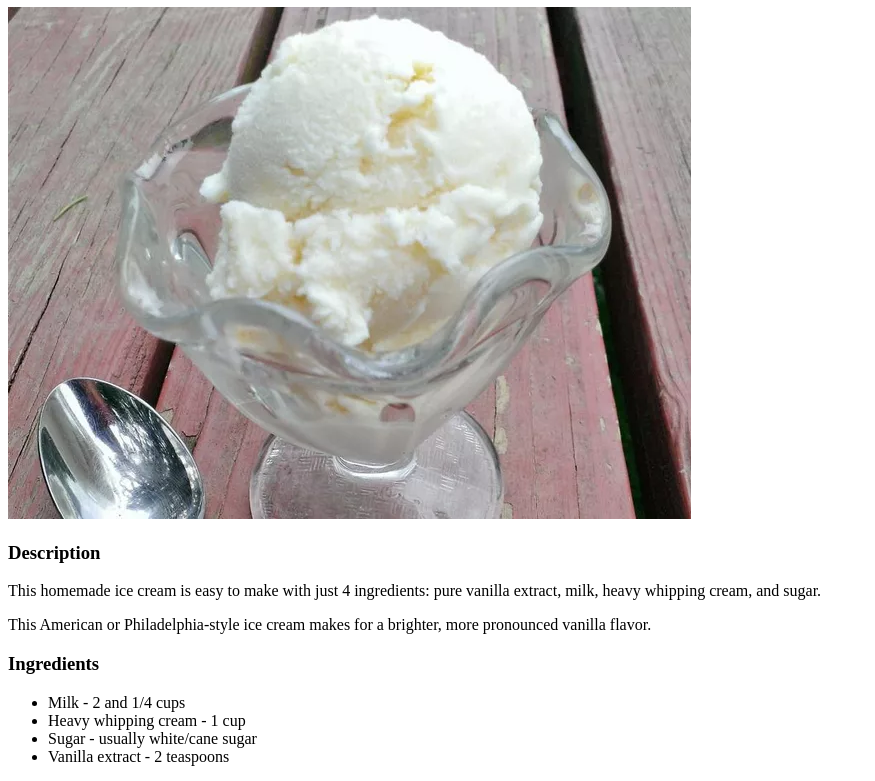
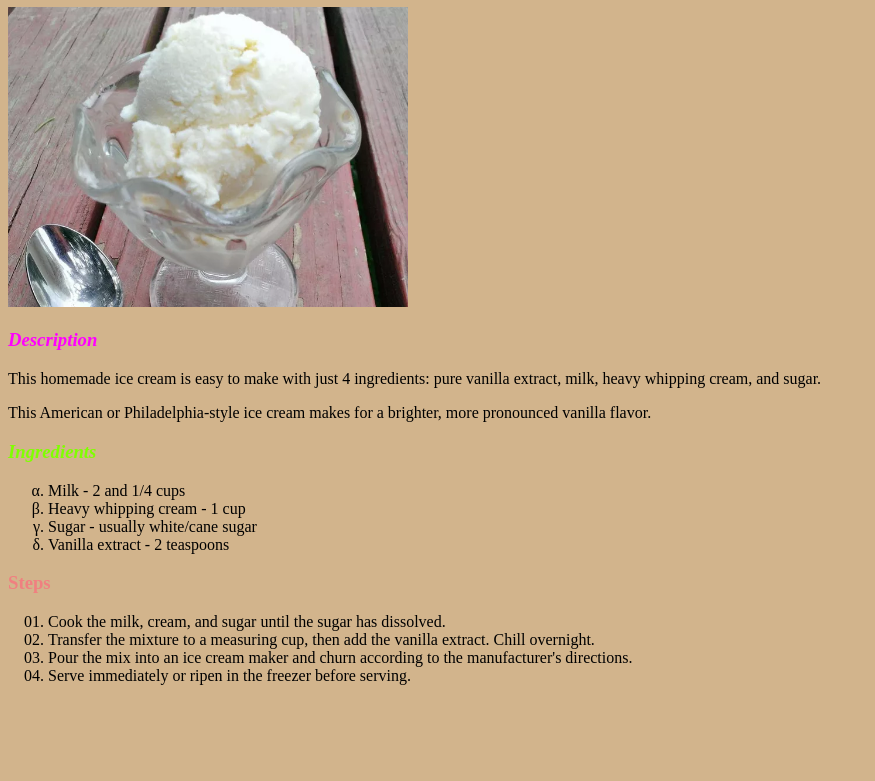
Before and after one commit to VitaDani/odin-recipes, a plain HTML site: page recipes/ice_cream.html in a window 1280 px wide. Shown: the part 73-854 px from the top of the page, without its empty margins (0-875 px from the left). After the commit the page ends 800 px from the top, so only its background shows below. Drawn offline with Linux system fonts and the light colour scheme.

Commit message:
Add CSS to the recipe project
Using a beginner style sheet to modify the index, as well as html documents in the recipes.

```diff
--- a/recipes/ice_cream.html
+++ b/recipes/ice_cream.html
@@ -3,6 +3,7 @@
 <html lang="en">
     <head>
         <meta charset="UTF-8">
+        <link rel="stylesheet" href="../style.css">
         <title>Vanilla Ice Cream</title>
     </head>
 
@@ -11,13 +12,13 @@
 
         <img src="../images/ice_cream.jpg" alt="Creamy vanilla ice cream">
 
-        <h3>Description</h3>
+        <h3 class="description">Description</h3>
         <p>This homemade ice cream is easy to make with just 4 ingredients: pure
             vanilla extract, milk, heavy whipping cream, and sugar.</p>
         <p>This American or Philadelphia-style ice cream makes for a brighter,
             more pronounced vanilla flavor.</p>
 
-        <h3>Ingredients</h3>
+        <h3 class="ingredients">Ingredients</h3>
         <ul>
             <li>Milk - 2 and 1/4 cups</li>
             <li>Heavy whipping cream - 1 cup</li>
@@ -25,7 +26,7 @@
             <li>Vanilla extract - 2 teaspoons</li>
         </ul>
 
-        <h3>Steps</h3>
+        <h3 class="steps">Steps</h3>
         <ol>
             <li>Cook the milk, cream, and sugar until the sugar has dissolved.</li>
             <li>Transfer the mixture to a measuring cup, then add the vanilla
--- /dev/null
+++ b/style.css
@@ -0,0 +1,38 @@
+/* CSS for Odin Recipes page */
+
+* {
+    background-color: tan;
+}
+
+.main_header {
+    text-align: center;
+    color: purple;
+}
+
+.description {
+    color: fuchsia;
+    font-style: italic;
+}
+
+.ingredients {
+    color: chartreuse;
+    font-style: oblique;
+}
+
+.steps {
+    color: lightcoral;
+    font-style: unset;
+}
+
+img {
+    height: auto;
+    width: 400px;
+}
+
+ul {
+    list-style:lower-greek;
+}
+
+ol {
+    list-style-type: decimal-leading-zero;
+}
```
Also changed, not shown: index.html (+2 -1 lines), recipes/meatloaf.html (+4 -3 lines), recipes/pizza.html (+4 -3 lines).
